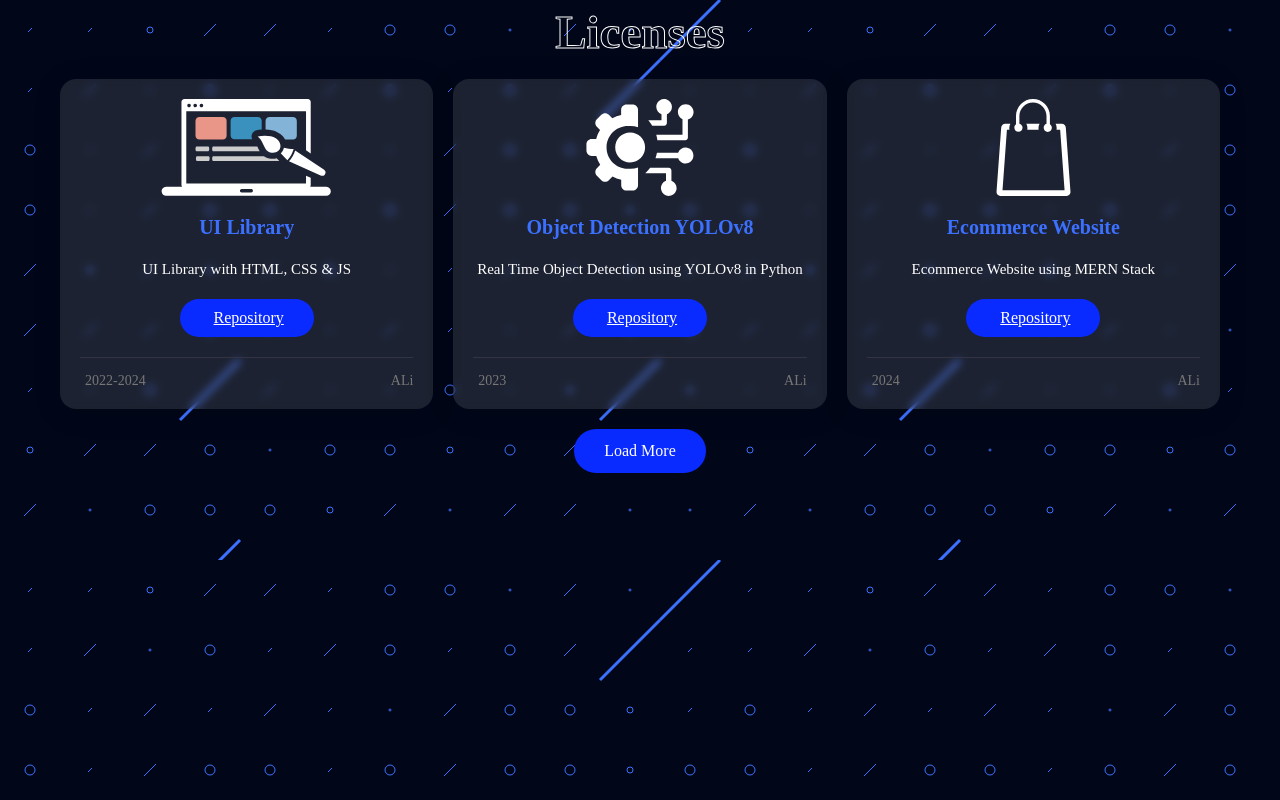
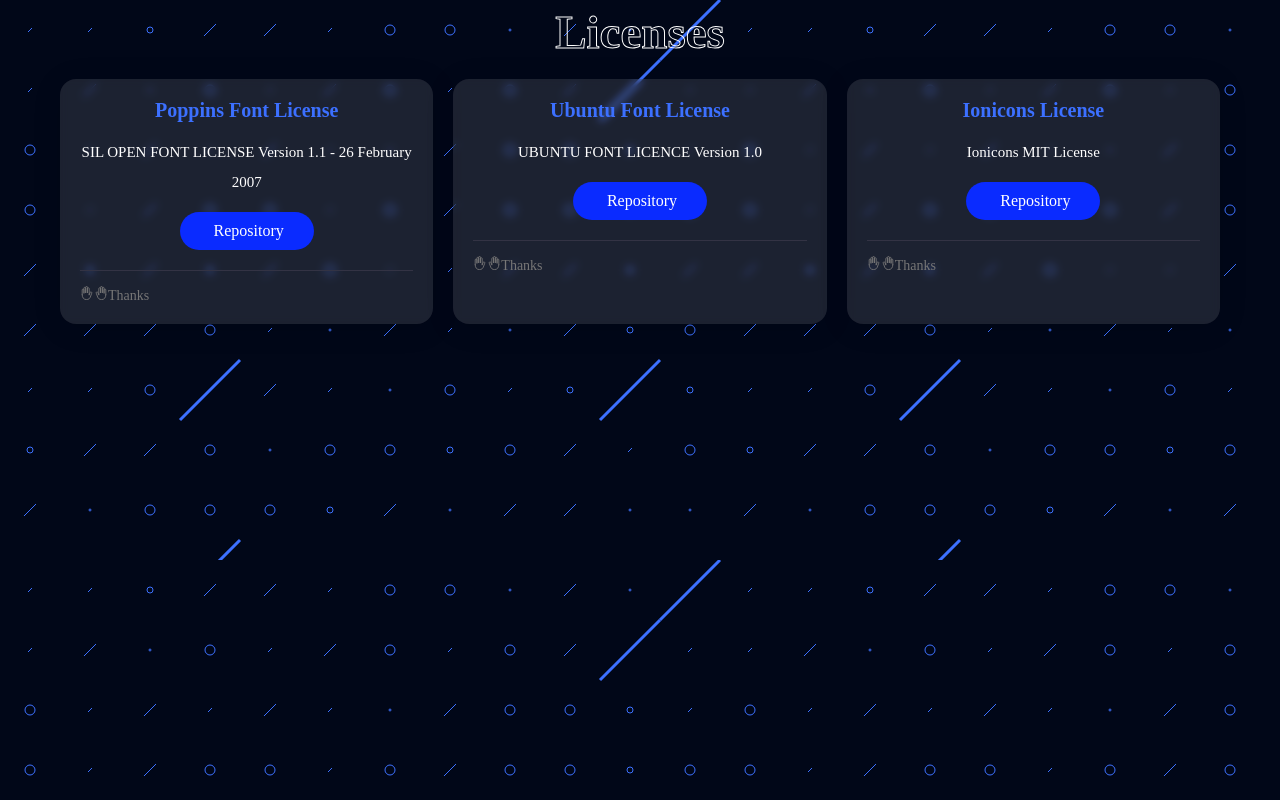
Before and after one commit to aahamed-07/portfolio, a plain HTML site: page licenses.html in a window 1280 px wide. Drawn offline with nearby package versions, Linux system fonts and the light colour scheme.

Commit message:
Licenses and Links added
Licenses page added with its contents,
and Links are now working.

```diff
--- a/css/style.css
+++ b/css/style.css
@@ -1,4 +1,4 @@
-zp=zp[z-s] @font-face {
+@font-face {
     font-family: poppins;
     src: url(assets/fonts/Poppins-Medium.ttf);
     font-weight: ;
@@ -19,6 +19,9 @@ zp=zp[z-s] @font-face {
 * {
     margin: 0;
     padding: 0;
+    box-sizing: border-box;
+    text-decoration: none;
+    font-family: poppins;
     box-sizing: border-box;
 
 }
--- a/js/script.js
+++ b/js/script.js
@@ -45,7 +45,7 @@ var projectlist = [{
         name: 'UI Library',
         descb: 'UI Library with HTML, CSS & JS',
         photo: 'assets/img/website-design-icon-wh.svg',
-        links: 'http://google.com',
+        links: 'https://github.com/aahamed-07/Stupid-UI-Library',
         date: '2022-2024'
     },
     {
@@ -53,7 +53,7 @@ var projectlist = [{
         name: 'Object Detection YOLOv8 ',
         descb: 'Real Time Object Detection using YOLOv8 in Python',
         photo: 'assets/img/tech-icon-wh.svg',
-        links: 'http://google.com',
+        links: 'https://github.com/aahamed-07/YOLOv8-Obj-Detection',
         date: '2023'
     },
     {
@@ -70,7 +70,7 @@ var projectlist = [{
         descb: 'In build process',
         photo: 'assets/img/video-playlist-icon-wh.svg',
         links: 'http://google.com',
-        date: '2023-?'
+        date: '2024-?'
     },
 ];
 
@@ -83,7 +83,7 @@ var singleproject = projectlist.map((p) => {
                 <div class="project-content">
                     <h3>${p.name}</h3>
                     <p>${p.descb}</p>
-                    <a href="${p.links}" class="project-btn"><i class="fa fa-github">
+                    <a href="${p.links}" class="project-btn" target="_blank"><i class="fa fa-github">
                     </i>Repository</a>
                     <div class="project-icons">
                         <span><i class="fa fa-calendar"></i>${p.date}</span>
--- a/licenses.html
+++ b/licenses.html
@@ -1,15 +1,14 @@
 <!DOCTYPE html>
 <html lang="en">
+
 <head>
     <meta charset="UTF-8">
     <meta name="viewport" content="width=device-width, initial-scale=1.0">
     <title>Licenses</title>
     <link rel="stylesheet" href="css/style.css">
 
-<style>
+</head>
 
-</style>
-</head>
 <body>
     <section class="page projects-page" id="projects">
         <div class="project-container">
@@ -17,61 +16,48 @@
             <div class="project-box-container" id="projects-main-box">
                 <!-- Project Content Goes here -->
             </div>
-                <div id="load-more">Load More</div>
+            <!-- <div id="load-more">Load More</div> -->
         </div>
     </section>
-
     <script src="js/script.js"></script>
+    <script type="module" src="https://unpkg.com/ionicons@7.1.0/dist/ionicons/ionicons.esm.js"></script>
+    <script nomodule src="https://unpkg.com/ionicons@7.1.0/dist/ionicons/ionicons.js"></script>
     <script>
     //Code for Loading JSON data in Project Section
     var projectlist = [{
             sno: 1,
-        name: 'UI Library',
-        descb: 'UI Library with HTML, CSS & JS',
-        photo: 'assets/img/website-design-icon-wh.svg',
-        links: 'http://google.com',
+            name: 'Poppins Font License',
+            descb: 'SIL OPEN FONT LICENSE Version 1.1 - 26 February 2007',
+            links: 'assets/fonts/OFL.txt',
             date: '2022-2024'
         },
         {
             sno: 2,
-        name: 'Object Detection YOLOv8 ',
-        descb: 'Real Time Object Detection using YOLOv8 in Python',
-        photo: 'assets/img/tech-icon-wh.svg',
-        links: 'http://google.com',
+            name: 'Ubuntu Font License',
+            descb: 'UBUNTU FONT LICENCE Version 1.0',
+            links: 'assets/fonts/UFL.txt',
             date: '2023'
         },
         {
             sno: 3,
-        name: 'Ecommerce Website',
-        descb: 'Ecommerce Website using MERN Stack',
-        photo: 'assets/img/bag-icon-wh.svg',
-        links: 'http://google.com',
+            name: 'Ionicons License',
+            descb: 'Ionicons MIT License',
+            links: 'assets/fonts/Ionicons-MIT-License.txt',
             date: '2024'
         },
-    {
-        sno: 4,
-        name: 'Video Playing Service',
-        descb: 'In build process',
-        photo: 'assets/img/video-playlist-icon-wh.svg',
-        links: 'http://google.com',
-        date: '2023-?'
-    },
+
     ];
 
     var singleproject = projectlist.map((p) => {
         return `
             <div class="project-box">
-                <div class="project-image">
-                    <img src="${p.photo}">
-                </div>
                 <div class="project-content">
                     <h3>${p.name}</h3>
                     <p>${p.descb}</p>
                     <a href="${p.links}" class="project-btn"><i class="fa fa-github">
                     </i>Repository</a>
                     <div class="project-icons">
-                        <span><i class="fa fa-calendar"></i>${p.date}</span>
-                        <span><i class="fa fa-user"></i>ALi</span>
+                        <span><ion-icon name="hand-left-outline"></ion-icon><ion-icon name="hand-right-outline"></ion-icon>Thanks</span>
                     </div>
                 </div>
             </div>`;
@@ -85,4 +71,5 @@ console.log(projectlist);
     //
     </script>
 </body>
+
 </html>
```
Also changed, not shown: index.html (+6 -9 lines), assets/fonts/Ionicons-MIT-License.txt (added). Lines whose indentation alone changed are shown as unchanged.
